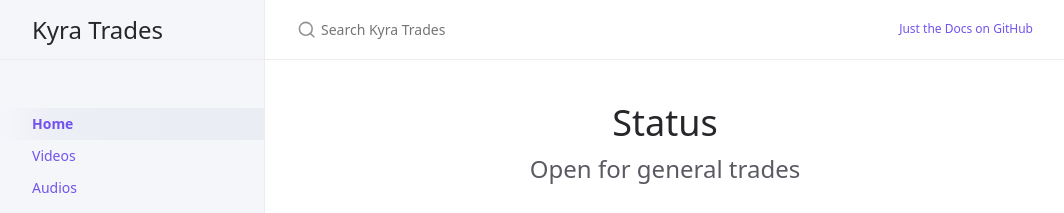
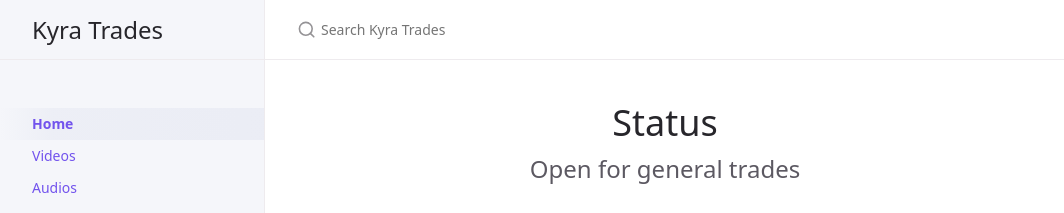
Before and after one commit to kyratrades/kyratrades.github.io, a Jekyll site: the page built from index.md, in a window 1280 px wide and 900 px high. Shown: the top 213 px of the window, without its empty margins (107-1171 px from the left). Built offline with Jekyll 4.4.1, drawn with Linux system fonts in a browser that asks for light colours; part of the change alters nothing that is shown.

```diff
--- a/_config.yml
+++ b/_config.yml
@@ -65,9 +65,9 @@ search:
 heading_anchors: true
 
 # Aux links for the upper right navigation
-aux_links:
-  "Just the Docs on GitHub":
-    - "//github.com/pmarsceill/just-the-docs"
+# aux_links:
+#   "Just the Docs on GitHub":
+#     - "//github.com/pmarsceill/just-the-docs"
 
 # Makes Aux links open in a new tab. Default is false
 aux_links_new_tab: false
```
